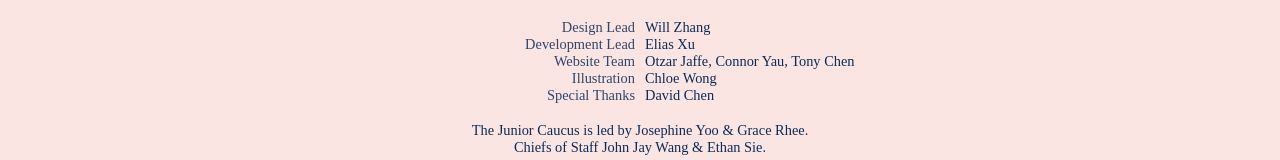
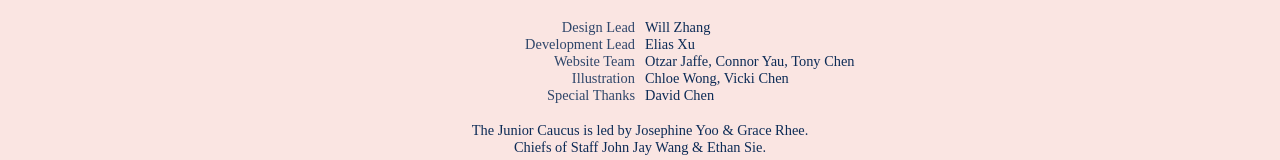
Before and after one commit to Junior-Caucus-SU/junior.stuysu.org, a React (Create React App) app: page / in a window 1280 px wide. Shown: the part 5415-5575 px from the top of the page. Built offline with nearby package versions, Linux system fonts and the light colour scheme; no server answers; a web font is replaced by a local one.

Commit message:
add director to footer

```diff
--- a/src/components/NonPage/Footer.jsx
+++ b/src/components/NonPage/Footer.jsx
@@ -32,7 +32,7 @@ export default function Footer() {
                         <span className="positions-title">Website Team</span> <div className="positions-people"><a href="https://github.com/yellowstonepark" className="name-link otzar-jaffe">Otzar Jaffe</a>, <a href="https://github.com/connor132435" className="name-link connor-yau">Connor Yau</a>, <a href="https://github.com/muff1n0" className="name-link tony-chen">Tony Chen</a><br />
                         </div></div>
                     <div className="footer-people">
-                        <span className="positions-title">Illustration</span><div className="positions-people"><a href ="https://www.instagram.com/chloepwong/" className="name-link">Chloe Wong</a></div>
+                        <span className="positions-title">Illustration</span><div className="positions-people"><a href ="https://www.instagram.com/chloepwong/" className="name-link">Chloe Wong</a>, <a className="name-link" href="https://www.instagram.com/vicki.cn/">Vicki Chen</a></div>
                     </div>
                     <div className="footer-people">
                         <span className="positions-title">Special Thanks</span> <div className="positions-people"><a href="https://github.com/TheEgghead27" className="name-link">David Chen</a></div>
```
